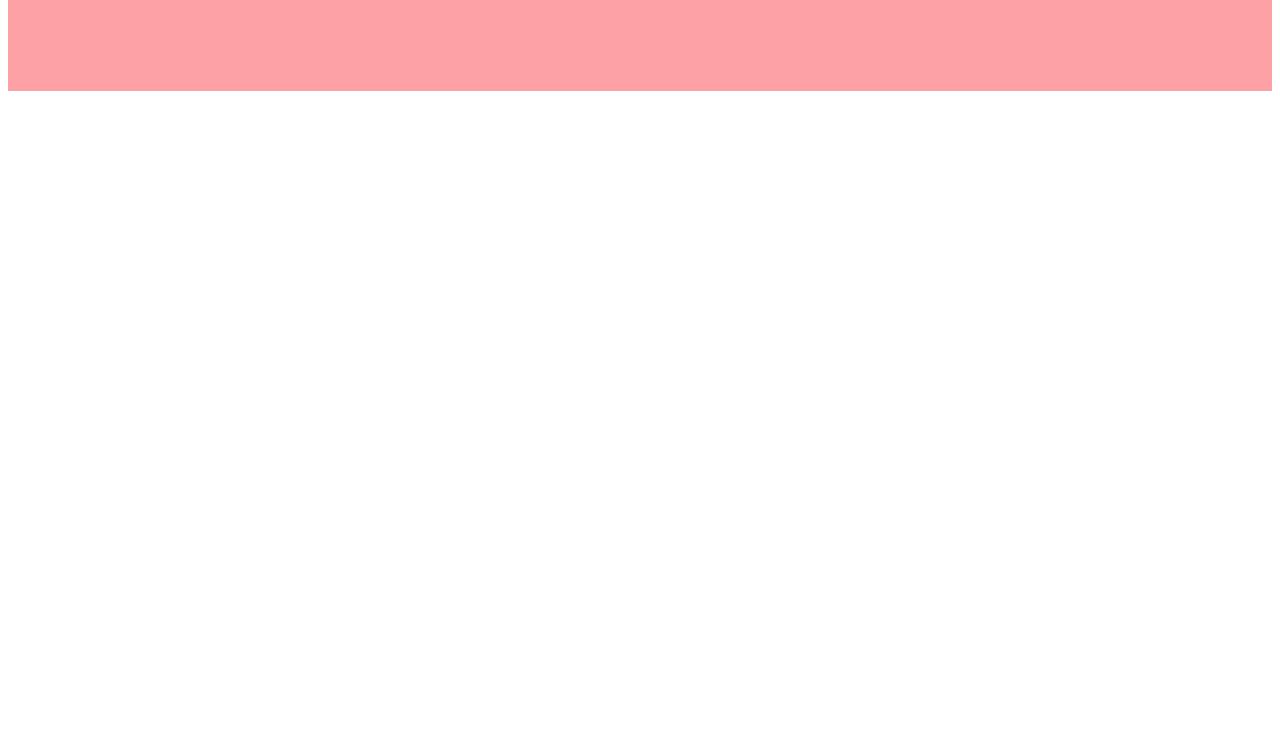
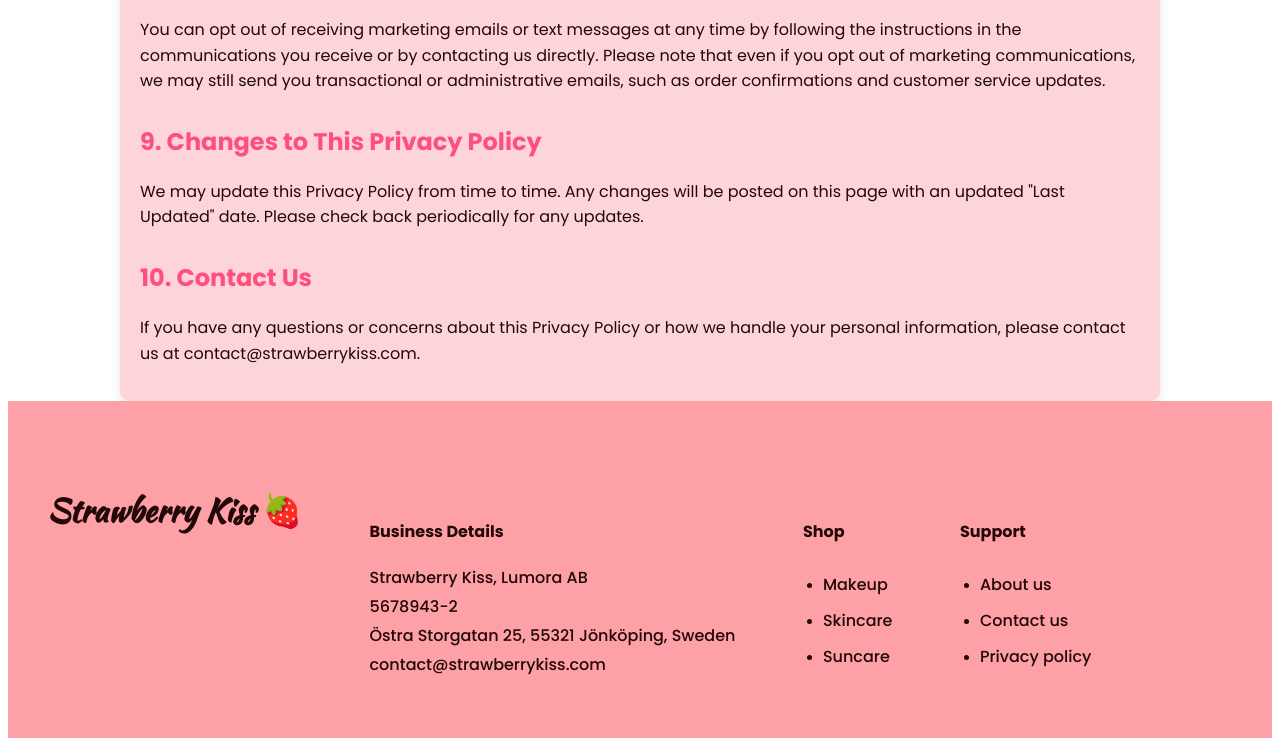
Before and after one commit to front-end-fundamentals-2025/fef-project-group-44, a plain HTML site: page privacy-policy.html in a window 1280 px wide. Shown: the part 1733-2471 px from the top of the page. Before the commit the page ends 1832 px from the top, so only its background shows below. Drawn offline with Linux system fonts and the light colour scheme.

Commit message:
privacy policy styling css

```diff
--- a/css/privacy-policy.css
+++ b/css/privacy-policy.css
@@ -0,0 +1,38 @@
+main {
+    font-family: var(--primary-font);
+    color: var(--navigation-color);
+    max-width: 1000px;
+    margin: 0 auto;
+    padding: 20px;
+    background-color: var(--secondary-color);
+    border-radius: 10px;
+    box-shadow: 0 4px 8px rgba(0, 0, 0, 0.1);
+  }
+
+  h2 {
+    color: var(--decoration-color-darker);
+    font-size: 1.5rem;
+    margin-top: 30px;
+  }
+
+  p {
+    font-size: 1rem;
+    line-height: 1.6;
+    margin-bottom: 15px;
+  }
+
+  ul {
+    margin-left: 20px;;
+  }
+
+  li {
+    font-size: 1rem;
+    line-height: 1.6;
+    margin-bottom: 10px;
+    list-style: disc;
+  }
+
+  a {
+    color: var(--navigation-color);
+    text-decoration: none;
+  }
--- a/privacy-policy.html
+++ b/privacy-policy.html
@@ -94,8 +94,7 @@
         <ul>
           <li>To comply with legal obligations or governmental requests</li>
           <li>To protect our rights, property, or safety, or the rights of others</li>
-          <li>In the event of a merger or acquisition with another company</li>With service providers for business operations (e.g., payment processors)
-          <li></li>
+          <li>In the event of a merger or acquisition with another company</li>
         </ul>
 
         <h2>6. Security of Your Information</h2>
```
Also changed, not shown: palette.html (+2 -2 lines).
